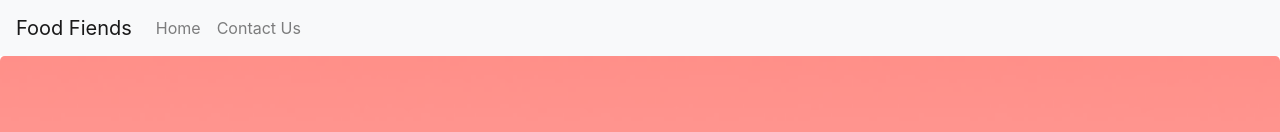
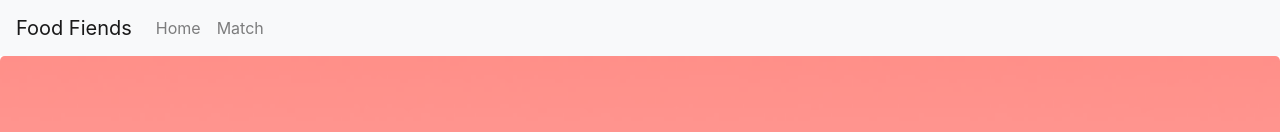
Before and after one commit to Codubee/FoodFiendsMW5-6, a React (Create React App) app in the folder frontend/: page / in a window 1280 px wide. Shown: the top 132 px of the page. Built offline with nearby package versions, Linux system fonts and the light colour scheme.

Commit message:
Changed navbar links, created the file match.js

```diff
--- a/frontend/src/components/Navbar.js
+++ b/frontend/src/components/Navbar.js
@@ -22,10 +22,10 @@ function Navbar () {
         <Collapse isOpen={isOpen} navbar>
           <Nav className="mr-auto" navbar>
             <NavItem>
-              <NavLink href="#">Home</NavLink>
+              <NavLink href="/">Home</NavLink>
             </NavItem>
             <NavItem>
-              <NavLink href="#">Contact Us</NavLink>
+              <NavLink href="/match">Match</NavLink>
             </NavItem>
           </Nav>
         </Collapse>
--- /dev/null
+++ b/frontend/src/views/Match.js
@@ -0,0 +1,5 @@
+import React from 'react'
+
+function Match(){
+
+}
```
